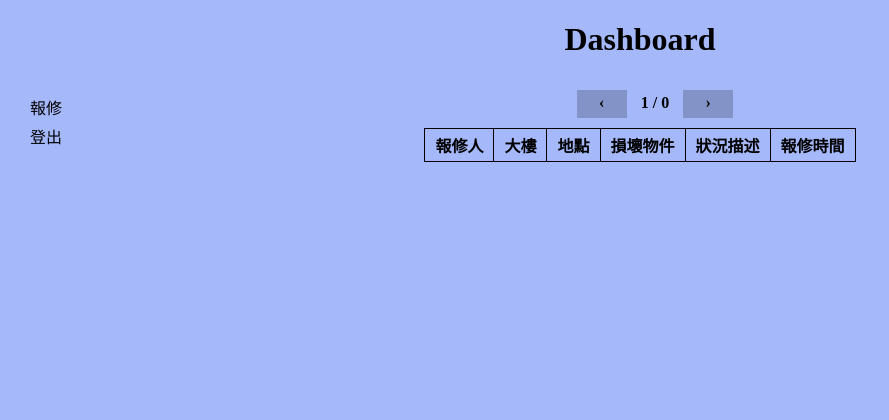
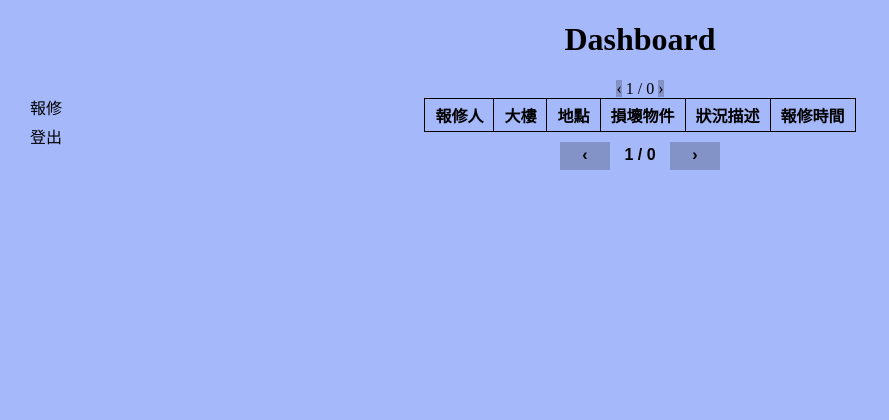
Before and after one commit to HSNU-websites/repair_system, a Flask app: page /dashboard/ in a window 1280 px wide. Shown: the top 420 px of the page, without its empty margins (0-889 px from the left). Run offline with Flask 2, Linux system fonts and the light colour scheme; the visitor is signed in with stand-in values (Sample User, id 1); data that the repository does not hold is empty.

Commit message:
Improve UI

```diff
--- a/app/forms.py
+++ b/app/forms.py
@@ -24,9 +24,6 @@ class ReportForm(FlaskForm):
     location = StringField("地點: ", validators=[DataRequired()])
     item = SelectField("損壞物件: ", validators=[DataRequired()])
     description = StringField("狀況描述: ", validators=[DataRequired()])
-    recaptcha = RecaptchaField(
-        validators=[Recaptcha(message="Please click 'I am not a robot.'")]
-    )
     submit = SubmitField("報修")
 
 
--- a/static/dashboard.css
+++ b/static/dashboard.css
@@ -40,6 +40,11 @@ tr:hover {
     background-color: rgba(255, 255, 255, 0.2);
 }
 
+tfoot td {
+    border: none;
+    padding-top: 10px;
+}
+
 
 input[type="text"], input[type="password"] {
     background: #FFFFFF;
@@ -66,6 +71,28 @@ input[type="submit"] {
     border-radius: 10px;
 }
 
+.pages {
+    color: black;
+    margin: 10px 0 10px 30px;
+    font-weight: bold;
+}
+
+.pages a {
+    display: inline-block;
+    background-color: rgba(255, 255, 255, 0.3);
+    text-decoration: none;
+    color: black;
+    padding: 4px 5px 4px 5px;
+    margin-left: 10px;
+    margin-right: 10px;
+    width: 40px;
+    height: 20px;
+}
+
+.pages a:hover {
+    opacity: 0.8;
+}
+
 #sidebar {
     display: block;
     position: fixed;
@@ -77,27 +104,6 @@ input[type="submit"] {
     margin: 5px 0 5px 0;
 }
 
-#pages {
-    color: black;
-    margin: 10px 0 10px 30px;
-    font-weight: bold;
-}
-
-#pages a {
-    display: inline-block;
-    background-color: rgba(255, 255, 255, 0.3);
-    text-decoration: none;
-    color: black;
-    padding: 4px 5px 4px 5px;
-    margin-left: 10px;
-    margin-right: 10px;
-    width: 40px;
-    height: 20px;
-}
-
-#pages a:hover {
-    opacity: 0.8;
-}
 
 #copyright {
     font-family: 'Noto Sans TC', sans-serif;
--- a/templates/index.html
+++ b/templates/index.html
@@ -16,7 +16,8 @@
 
 <body>
     <a href="/"><img src="{{ url_for('static', filename='logo.png') }}" id="logo"></a>
-    <div class="container" id="index">
+    <div id="messages">{{ display_msg(messages) }}</div>
+    <div class="container">
         <form action="/" method="POST">
             {{ form.csrf_token }}
             <div class="field">
@@ -30,7 +31,6 @@
             <div class="field">
                 {{ form.submit }}
             </div>
-            <div>{{ display_msg(messages) }}</div>
         </form>
     </div>
     <footer>
--- a/templates/user_dashboard.html
+++ b/templates/user_dashboard.html
@@ -61,6 +61,15 @@
                 </tr>
             {% endfor %}
             </tbody>
+            <tfoot>
+                <tr>
+                    <td colspan="6" class="pages">
+                        <a href="{{ records['page'] - 1 }}" {% if records['page'] <=1 %} style="pointer-events: none; background-color: rgba(0, 0, 0, 0.2);" {% endif %}>&#8249;</a>
+                        <span>{{ records["page"] }} / {{ records["pages"] }}</span>
+                        <a href="{{ records['page'] + 1 }}" {% if records['page']>= records['pages'] %} style="pointer-events: none; background-color: rgba(0, 0, 0, 0.2);" {% endif %}>&#8250;</a>
+                    </td>
+                </tr>
+            </tfoot>
         </table>
     </div>
     <footer>
```
Also changed, not shown: static/style.css (+16 -21 lines), templates/admin_dashboard.html (+10 -1 lines), templates/report.html (+4 -6 lines). Lines whose indentation alone changed are shown as unchanged.
